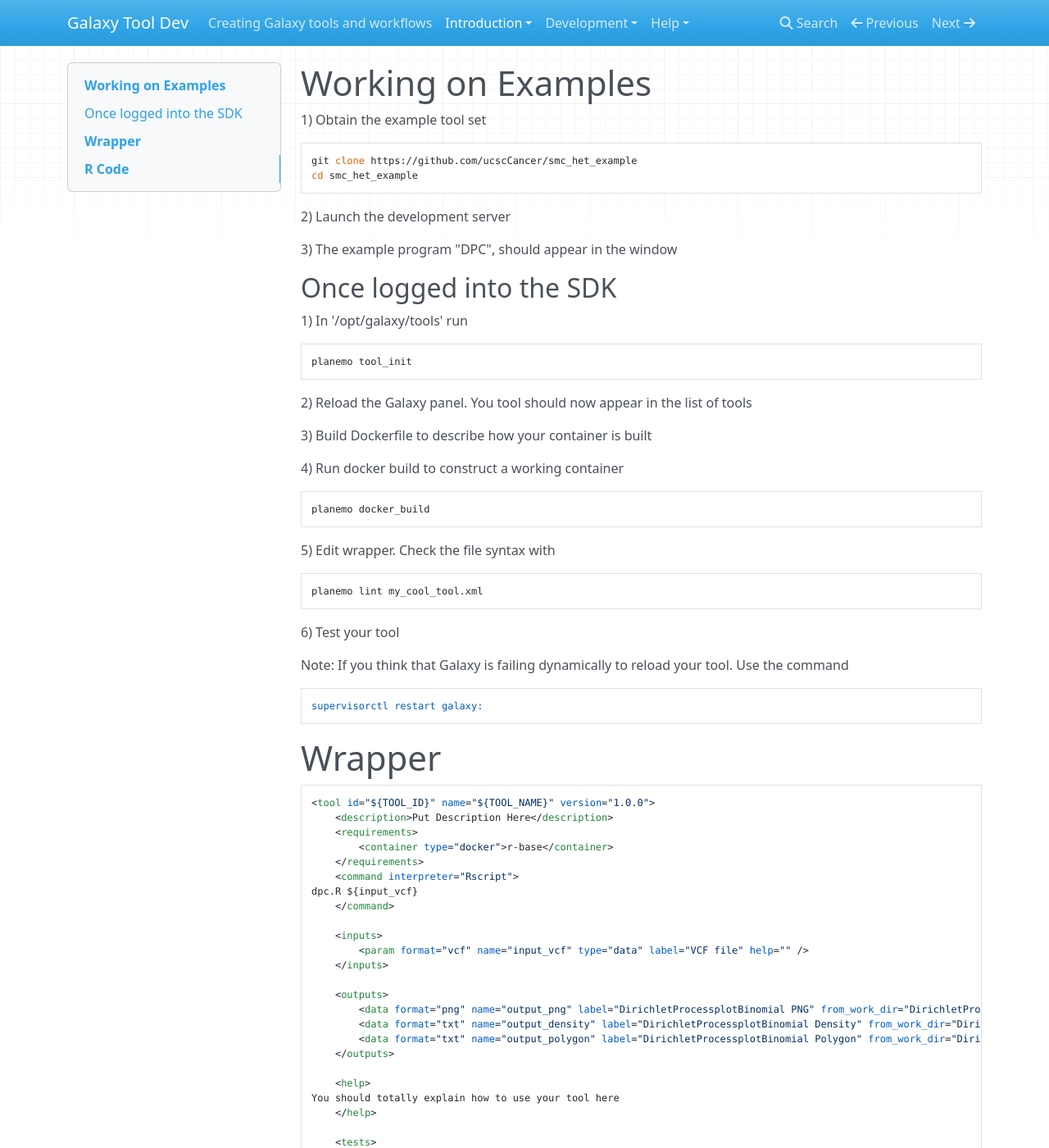
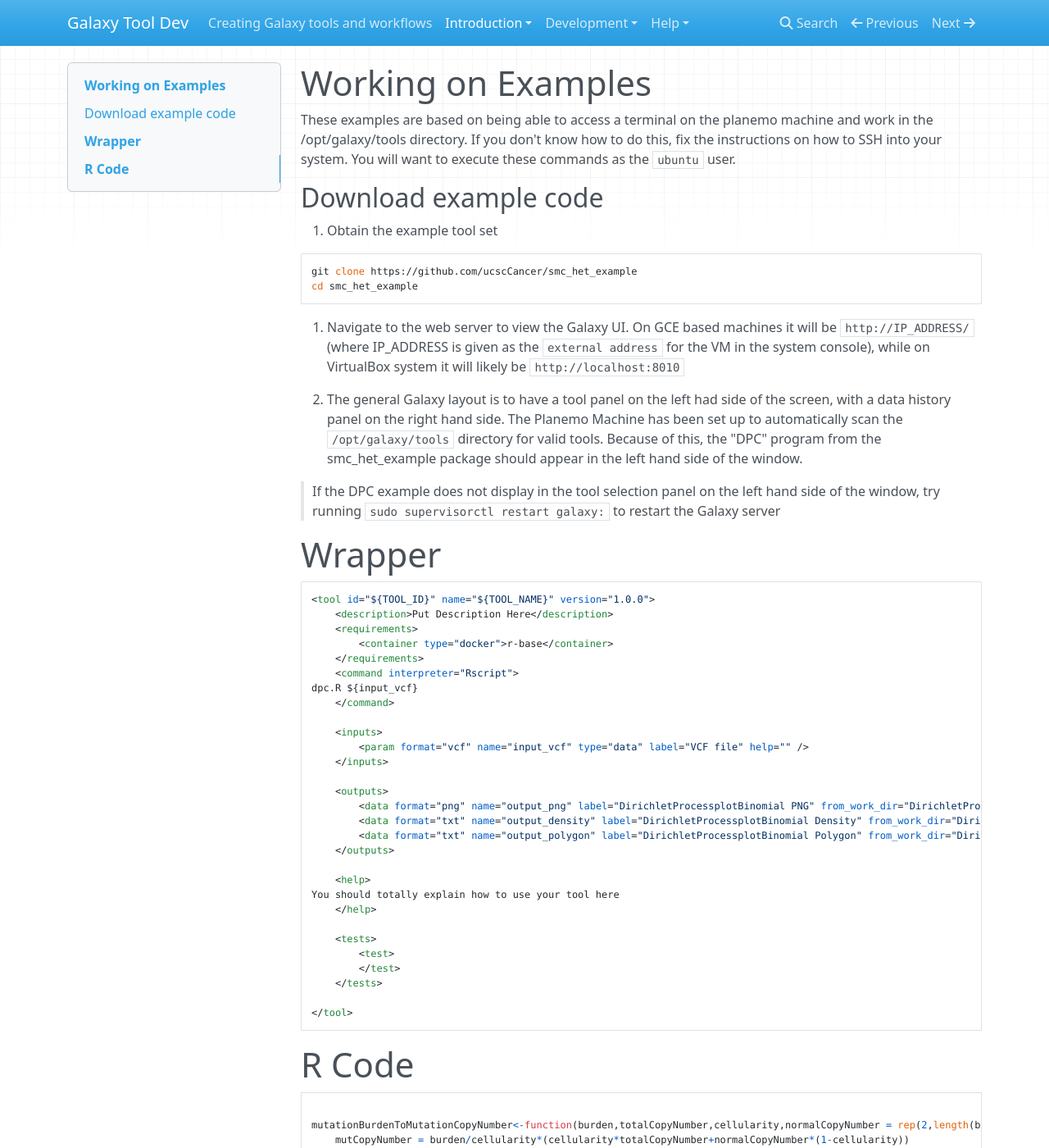
Before and after one commit to kellrott/galaxy-tooldev-docs, an MkDocs documentation site: the page built from docs/02_Examples.md, in a window 1280 px wide and 1400 px high. Shown: the whole window at 82% size. Built offline with MkDocs 1.6.1, drawn with Linux system fonts in a browser that asks for light colours; nearby versions of some CDN libraries; old or Windows-style settings are respelled for this version of MkDocs.

Commit message:
Working on tool dev text

````diff
--- a/docs/02_Examples.md
+++ b/docs/02_Examples.md
@@ -3,45 +3,27 @@
 Working on Examples
 ===================
 
-1) Obtain the example tool set
+These examples are based on being able to access a terminal on the
+planemo machine and work in the /opt/galaxy/tools directory. If you don't know
+how to do this, fix the instructions on how to SSH into your system. You will
+want to execute these commands as the `ubuntu` user.
+
+Download example code
+---------------------
+
+1. Obtain the example tool set
 ```
 git clone https://github.com/ucscCancer/smc_het_example
 cd smc_het_example
 ```
 
-2) Launch the development server
+2. Navigate to the web server to view the Galaxy UI. On GCE based machines it will
+be `http://IP_ADDRESS/` (where IP_ADDRESS is given as the `external address` for the VM in the system console), while on VirtualBox system it will likely be `http://localhost:8010`
 
-3) The example program "DPC", should appear in the window
+3. The general Galaxy layout is to have a tool panel on the left had side of the screen, with a data history panel on the right hand side. The Planemo Machine has been set up to automatically scan the `/opt/galaxy/tools` directory for valid tools. Because of this, the "DPC" program from the smc_het_example package should appear in the left hand side of the window.
 
-Once logged into the SDK
-------------------------
+> If the DPC example does not display in the tool selection panel on the left hand side of the window, try running `sudo supervisorctl restart galaxy:` to restart the Galaxy server
 
-1) In '/opt/galaxy/tools' run
-```
-planemo tool_init
-```
-
-2) Reload the Galaxy panel. You tool should now appear in the list of tools
-
-3) Build Dockerfile to describe how your container is built
-
-4) Run docker build to construct a working container
-```
-planemo docker_build
-```
-
-5) Edit wrapper. Check the file syntax with
-```
-planemo lint my_cool_tool.xml
-```
-
-6) Test your tool
-
-Note: If you think that Galaxy is failing dynamically to reload your tool. Use
-the command
-```
-supervisorctl restart galaxy:
-```
 
 Wrapper
 =======
````
Also changed, not shown: docs/05_ToolDev.md (+31 -0 lines).
